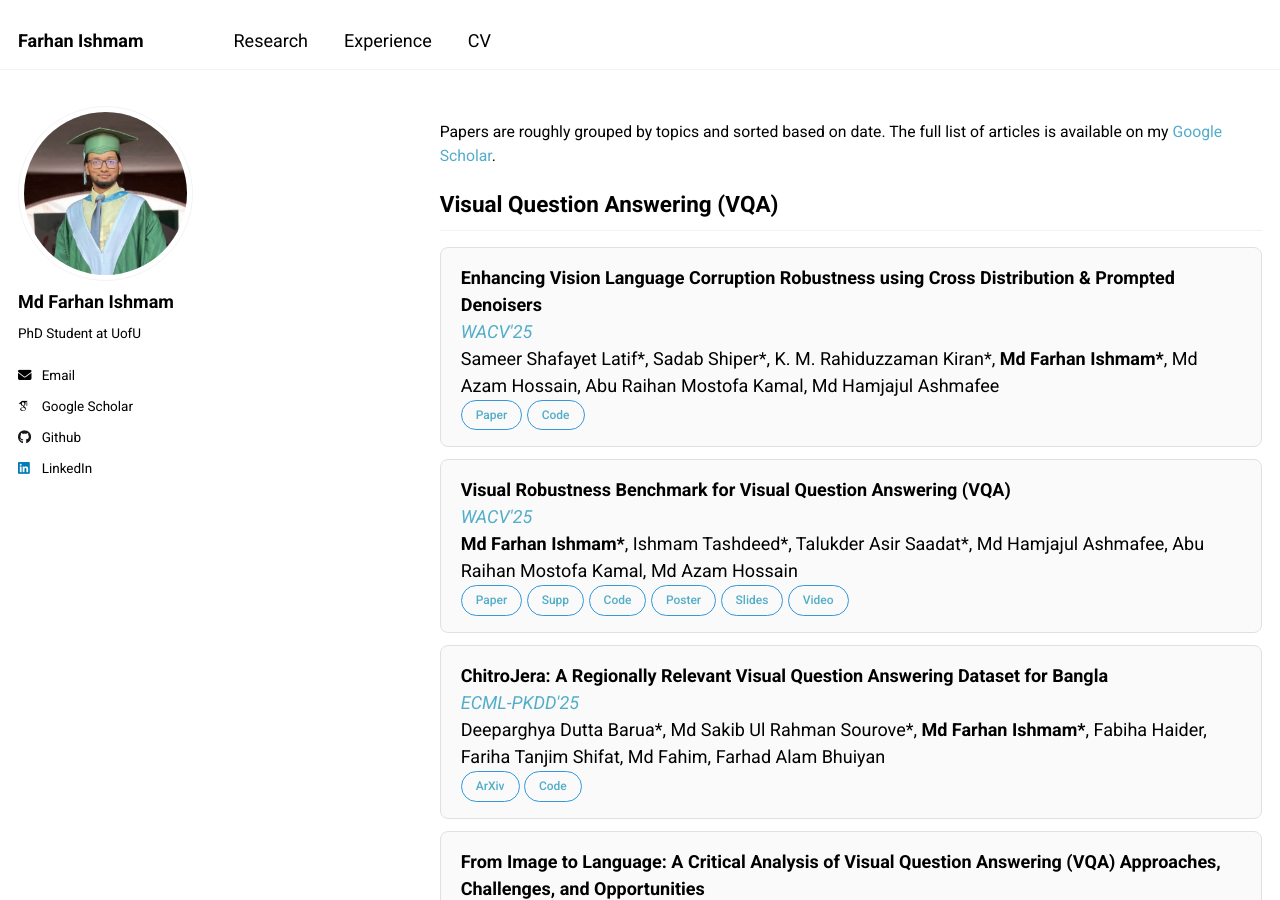
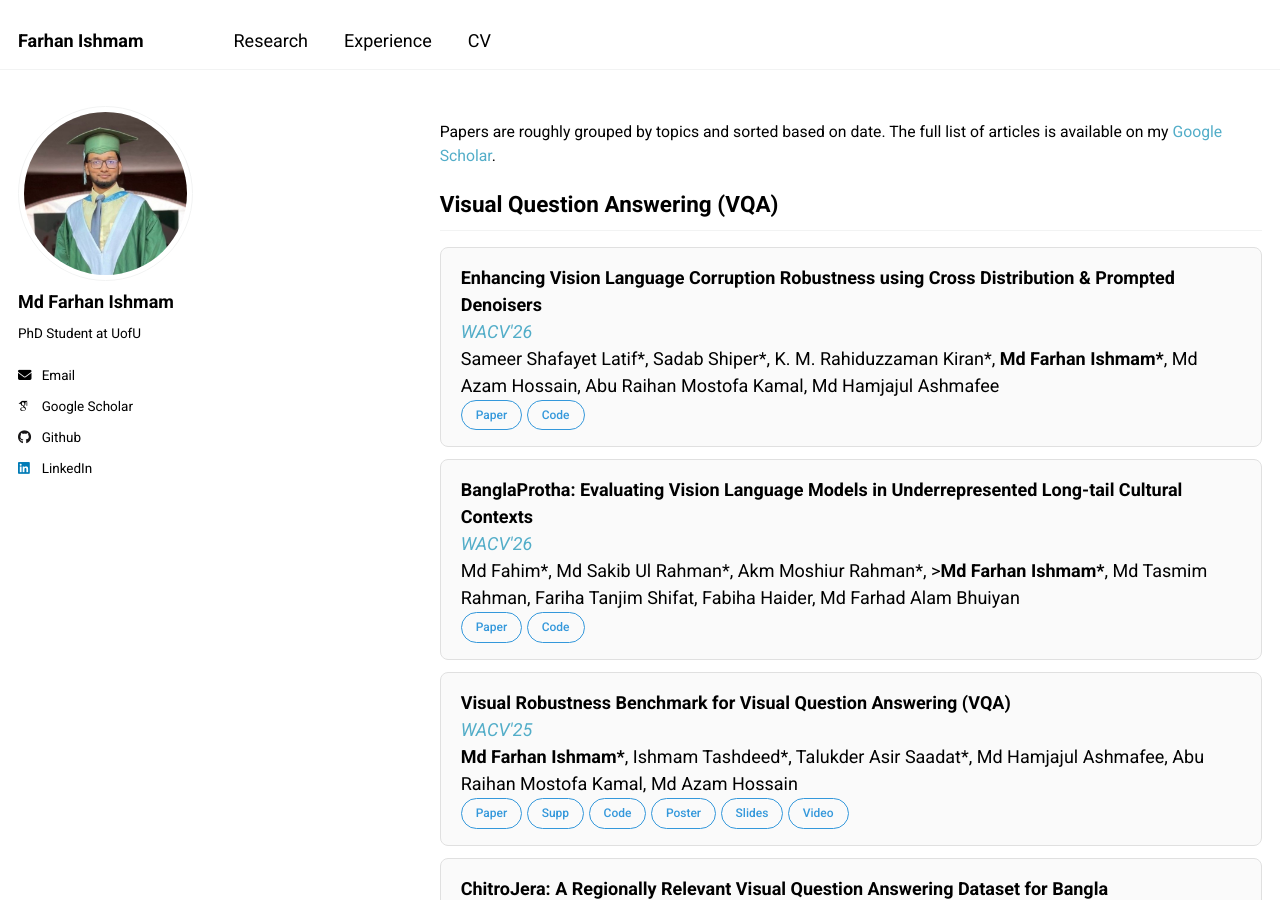
Before and after one commit to farhanishmam/farhanishmam.github.io, a Jekyll site: the page built from _pages/publications.html, in a window 1280 px wide and 900 px high. Built offline with Jekyll 4.4.1, drawn with Linux system fonts in a browser that asks for light colours; some web fonts are replaced.

Commit message:
Update publications.html

```diff
--- a/_pages/publications.html
+++ b/_pages/publications.html
@@ -68,12 +68,22 @@ The full list of articles is available on my <a href="https://scholar.google.com
 
 <div class="section-item">
     <strong>Enhancing Vision Language Corruption Robustness using Cross Distribution & Prompted Denoisers</strong><br>
-    <em><a href="https://wacv2025.thecvf.com/">WACV'25</a></em><br>
+    <em><a href="https://wacv.thecvf.com/">WACV'26</a></em><br>
     Sameer Shafayet Latif*, Sadab Shiper*, K. M. Rahiduzzaman Kiran*, <strong>Md Farhan Ishmam*</strong>, Md Azam Hossain, Abu Raihan Mostofa Kamal, Md Hamjajul Ashmafee<br>
-    <button class="transparent-button" onclick="window.location.href='https://github.com/farhanishmam/VLMDenoising/blob/main/paper/Enhancing%20VL%20Corruption%20Robustness%20with%20Cross%20Distribution%20and%20Prompted%20Denoisers.pdf'"><a href="https://github.com/farhanishmam/VLMDenoising/blob/main/paper/Enhancing%20VL%20Corruption%20Robustness%20with%20Cross%20Distribution%20and%20Prompted%20Denoisers.pdf">Paper</a></button>
-    <button class="transparent-button" onclick="window.location.href='https://github.com/farhanishmam/VLMDenoising'"><a href="https://github.com/farhanishmam/VLMDenoising">Code</a></button>
+    <a class="transparent-button" href="https://github.com/farhanishmam/VLMDenoising/blob/main/paper/Enhancing%20VL%20Corruption%20Robustness%20with%20Cross%20Distribution%20and%20Prompted%20Denoisers.pdf" target="_blank" rel="noopener">Paper</a>
+    <a class="transparent-button" href="https://github.com/farhanishmam/VLMDenoising" target="_blank" rel="noopener">Code</a>
     <!-- <button class="transparent-button" onclick="window.location.href='https://openaccess.thecvf.com/content/WACV2025/supplemental/Ishmam_Visual_Robustness_Benchmark_WACV_2025_supplemental.pdf'"><a href="https://openaccess.thecvf.com/content/WACV2025/supplemental/Ishmam_Visual_Robustness_Benchmark_WACV_2025_supplemental.pdf">Supp</a></button>   -->
   <!-- <button class="transparent-button" onclick="window.location.href='https://github.com/ishmamt/VQA-Visual-Robustness-Benchmark'"><a href="https://github.com/ishmamt/VQA-Visual-Robustness-Benchmark">Code</a></button> -->
+   <!-- <button class="transparent-button" onclick="window.location.href='https://drive.google.com/file/d/1uT4KG9YW7o_VTsYtsaVcf4iAVyktl1e0/view'"><a href="https://drive.google.com/file/d/1uT4KG9YW7o_VTsYtsaVcf4iAVyktl1e0/view">Poster</a></button> -->
+  <!-- <button class="transparent-button" onclick="window.location.href='https://drive.google.com/file/d/17uBXQkbWralJ1le3nU0p1HUJ-nSjRrYf/view'"><a href="https://drive.google.com/file/d/17uBXQkbWralJ1le3nU0p1HUJ-nSjRrYf/view">Slides</a></button> -->
+</div>
+
+<div class="section-item">
+    <strong>BanglaProtha: Evaluating Vision Language Models in Underrepresented Long-tail Cultural Contexts</strong><br>
+    <em><a href="https://wacv.thecvf.com/">WACV'26</a></em><br>
+    Md Fahim*, Md Sakib Ul Rahman*, Akm Moshiur Rahman*, ><strong>Md Farhan Ishmam*</strong>, Md Tasmim Rahman, Fariha Tanjim Shifat, Fabiha Haider, Md Farhad Alam Bhuiyan<br>
+    <a class="transparent-button" href="https://drive.google.com/file/d/1btEw-N8Nvyf8YBwrmRAQ9WQMdah8yUgO/view" target="_blank" rel="noopener">Paper</a>
+    <a class="transparent-button" href="https://github.com/farhanishmam/BanglaProtha" target="_blank" rel="noopener">Code</a>
    <!-- <button class="transparent-button" onclick="window.location.href='https://drive.google.com/file/d/1uT4KG9YW7o_VTsYtsaVcf4iAVyktl1e0/view'"><a href="https://drive.google.com/file/d/1uT4KG9YW7o_VTsYtsaVcf4iAVyktl1e0/view">Poster</a></button> -->
   <!-- <button class="transparent-button" onclick="window.location.href='https://drive.google.com/file/d/17uBXQkbWralJ1le3nU0p1HUJ-nSjRrYf/view'"><a href="https://drive.google.com/file/d/17uBXQkbWralJ1le3nU0p1HUJ-nSjRrYf/view">Slides</a></button> -->
 </div>
@@ -82,28 +92,28 @@ The full list of articles is available on my <a href="https://scholar.google.com
     <strong>Visual Robustness Benchmark for Visual Question Answering (VQA)</strong><br>
     <em><a href="https://wacv2025.thecvf.com/">WACV'25</a></em><br>
     <strong>Md Farhan Ishmam*</strong>, Ishmam Tashdeed*, Talukder Asir Saadat*, Md Hamjajul Ashmafee, Abu Raihan Mostofa Kamal, Md Azam Hossain<br>
-    <button class="transparent-button" onclick="window.location.href='https://openaccess.thecvf.com/content/WACV2025/papers/Ishmam_Visual_Robustness_Benchmark_for_Visual_Question_Answering_VQA_WACV_2025_paper.pdf'"><a href="https://openaccess.thecvf.com/content/WACV2025/papers/Ishmam_Visual_Robustness_Benchmark_for_Visual_Question_Answering_VQA_WACV_2025_paper.pdf">Paper</a></button>
-    <button class="transparent-button" onclick="window.location.href='https://openaccess.thecvf.com/content/WACV2025/supplemental/Ishmam_Visual_Robustness_Benchmark_WACV_2025_supplemental.pdf'"><a href="https://openaccess.thecvf.com/content/WACV2025/supplemental/Ishmam_Visual_Robustness_Benchmark_WACV_2025_supplemental.pdf">Supp</a></button>
-  <button class="transparent-button" onclick="window.location.href='https://github.com/ishmamt/VQA-Visual-Robustness-Benchmark'"><a href="https://github.com/ishmamt/VQA-Visual-Robustness-Benchmark">Code</a></button>
-   <button class="transparent-button" onclick="window.location.href='https://drive.google.com/file/d/1uT4KG9YW7o_VTsYtsaVcf4iAVyktl1e0/view'"><a href="https://drive.google.com/file/d/1uT4KG9YW7o_VTsYtsaVcf4iAVyktl1e0/view">Poster</a></button>
-  <button class="transparent-button" onclick="window.location.href='https://drive.google.com/file/d/17uBXQkbWralJ1le3nU0p1HUJ-nSjRrYf/view'"><a href="https://drive.google.com/file/d/17uBXQkbWralJ1le3nU0p1HUJ-nSjRrYf/view">Slides</a></button>
-  <button class="transparent-button" onclick="window.location.href='https://drive.google.com/file/d/1TZFlTdcHcKIKArEVZmUfWKVzNZRNxZh8/view'"><a href="https://drive.google.com/file/d/1TZFlTdcHcKIKArEVZmUfWKVzNZRNxZh8/view">Video</a></button>
+    <a class="transparent-button" href="https://openaccess.thecvf.com/content/WACV2025/papers/Ishmam_Visual_Robustness_Benchmark_for_Visual_Question_Answering_VQA_WACV_2025_paper.pdf" target="_blank" rel="noopener">Paper</a>
+    <a class="transparent-button" href="https://openaccess.thecvf.com/content/WACV2025/supplemental/Ishmam_Visual_Robustness_Benchmark_WACV_2025_supplemental.pdf" target="_blank" rel="noopener">Supp</a>
+    <a class="transparent-button" href="https://github.com/ishmamt/VQA-Visual-Robustness-Benchmark" target="_blank" rel="noopener">Code</a>
+    <a class="transparent-button" href="https://drive.google.com/file/d/1uT4KG9YW7o_VTsYtsaVcf4iAVyktl1e0/view" target="_blank" rel="noopener">Poster</a>
+    <a class="transparent-button" href="https://drive.google.com/file/d/17uBXQkbWralJ1le3nU0p1HUJ-nSjRrYf/view" target="_blank" rel="noopener">Slides</a>
+    <a class="transparent-button" href="https://drive.google.com/file/d/1TZFlTdcHcKIKArEVZmUfWKVzNZRNxZh8/view" target="_blank" rel="noopener">Video</a>
 </div>
 
 <div class="section-item">
     <strong>ChitroJera: A Regionally Relevant Visual Question Answering Dataset for Bangla</strong><br>
     <em><a href="https://ecmlpkdd.org/2025/">ECML-PKDD'25</a></em><br>
     Deeparghya Dutta Barua*, Md Sakib Ul Rahman Sourove*, <strong>Md Farhan Ishmam*</strong>, Fabiha Haider, Fariha Tanjim Shifat, Md Fahim, Farhad Alam Bhuiyan<br>
-    <button class="transparent-button" onclick="window.location.href='https://arxiv.org/abs/2410.14991'"><a href="https://arxiv.org/abs/2410.14991">ArXiv</a></button>
-    <button class="transparent-button" onclick="window.location.href='https://github.com/farhanishmam/ChitroJera'"><a href="https://github.com/farhanishmam/ChitroJera">Code</a></button>
+    <a class="transparent-button" href="https://arxiv.org/abs/2410.14991" target="_blank" rel="noopener">ArXiv</a>
+    <a class="transparent-button" href="https://github.com/farhanishmam/ChitroJera" target="_blank" rel="noopener">Code</a>
 </div>
 
 <div class="section-item">
     <strong>From Image to Language: A Critical Analysis of Visual Question Answering (VQA) Approaches, Challenges, and Opportunities</strong><br>
     <em><a href="https://www.sciencedirect.com/journal/information-fusion">Information Fusion Journal</a></em> | <em>2024</em><br>
     <strong>Md Farhan Ishmam</strong>, Md Sakib Hossain Shovon, Muhammad Firoz Mridha, Nilanjan Dey<br>
-    <button class="transparent-button" onclick="window.location.href='https://www.sciencedirect.com/science/article/abs/pii/S1566253524000484'"><a href="https://www.sciencedirect.com/science/article/abs/pii/S1566253524000484">Paper</a></button>
-    <button class="transparent-button" onclick="window.location.href='https://arxiv.org/abs/2311.00308'"><a href="https://arxiv.org/abs/2311.00308">ArXiv</a></button>
+    <a class="transparent-button" href="https://www.sciencedirect.com/science/article/abs/pii/S1566253524000484" target="_blank" rel="noopener">Paper</a>
+    <a class="transparent-button" href="https://arxiv.org/abs/2311.00308" target="_blank" rel="noopener">ArXiv</a>
 </div>
 
 <h2 class="section-title">Transliteration and Code-Mixing</h2>
@@ -112,31 +122,31 @@ The full list of articles is available on my <a href="https://scholar.google.com
     <strong>BanglaTLit: A Benchmark Dataset for Back-Transliteration of Romanized Bangla</strong><br>
     <em><a href="https://2024.emnlp.org/">EMNLP'24 Findings</a></em><br>
    Md Fahim*, Fariha Tanjim Shifat*, Fabiha Haider*, Deeparghya Dutta Barua, Md Sakib Ul Rahman Sourove, <strong>Md Farhan Ishmam</strong>, Farhad Alam Bhuiyan<br>
-    <button class="transparent-button" onclick="window.location.href='https://aclanthology.org/2024.findings-emnlp.859.pdf'"><a href="https://aclanthology.org/2024.findings-emnlp.859.pdf">Paper</a></button>
-    <button class="transparent-button" onclick="window.location.href='https://github.com/farhanishmam/BanglaTLit'"><a href="https://github.com/farhanishmam/BanglaTLit">Code</a></button>
-    <button class="transparent-button" onclick="window.location.href='https://huggingface.co/datasets/aplycaebous/BanglaTLit'"><a href="https://huggingface.co/datasets/aplycaebous/BanglaTLit">Dataset</a></button>
-    <button class="transparent-button" onclick="window.location.href='https://drive.google.com/file/d/1o3yzO-N7J2nj04b6pfGSv0WlCcQODW2S/view'"><a href="https://drive.google.com/file/d/1o3yzO-N7J2nj04b6pfGSv0WlCcQODW2S/view">Poster</a></button>
-    <button class="transparent-button" onclick="window.location.href='https://drive.google.com/file/d/1Nv-mRwBcE0U3IbDSUjiAy9XEdaXc5x1P/view'"><a href="https://drive.google.com/file/d/1Nv-mRwBcE0U3IbDSUjiAy9XEdaXc5x1P/view">Slides</a></button>
-    <button class="transparent-button" onclick="window.location.href='https://drive.google.com/file/d/1MUZYADGQQl8OA9Z3BYTBJz96cE8p8C1D/view'"><a href="https://drive.google.com/file/d/1MUZYADGQQl8OA9Z3BYTBJz96cE8p8C1D/view">Video</a></button>
+    <a class="transparent-button" href="https://aclanthology.org/2024.findings-emnlp.859.pdf" target="_blank" rel="noopener">Paper</a>
+    <a class="transparent-button" href="https://github.com/farhanishmam/BanglaTLit" target="_blank" rel="noopener">Code</a>
+    <a class="transparent-button" href="https://huggingface.co/datasets/aplycaebous/BanglaTLit" target="_blank" rel="noopener">Dataset</a>
+    <a class="transparent-button" href="https://drive.google.com/file/d/1o3yzO-N7J2nj04b6pfGSv0WlCcQODW2S/view" target="_blank" rel="noopener">Poster</a>
+    <a class="transparent-button" href="https://drive.google.com/file/d/1Nv-mRwBcE0U3IbDSUjiAy9XEdaXc5x1P/view" target="_blank" rel="noopener">Slides</a>
+    <a class="transparent-button" href="https://drive.google.com/file/d/1MUZYADGQQl8OA9Z3BYTBJz96cE8p8C1D/view" target="_blank" rel="noopener">Video</a>
 </div>
 
 <div class="section-item">
     <strong>BanTH: A Multi-label Hate Speech Detection Dataset for Transliterated Bangla</strong><br>
     <em><a href="https://2025.naacl.org/">NAACL'25 Findings</a></em><br>
     Fabiha Haider*, Fariha Tanjim Shifat*, <strong>Md Farhan Ishmam*</strong>, Deeparghya Dutta Barua, Md Sakib Ul Rahman Sourove, Md Fahim, Farhad Alam Bhuiyan<br>
-    <button class="transparent-button" onclick="window.location.href='https://arxiv.org/abs/2410.13281'"><a href="https://arxiv.org/abs/2410.13281">ArVix</a></button>
-    <button class="transparent-button" onclick="window.location.href='https://github.com/farhanishmam/BanTH'"><a href="https://github.com/farhanishmam/BanTH">Code</a></button>
+    <a class="transparent-button" href="https://arxiv.org/abs/2410.13281" target="_blank" rel="noopener">ArVix</a>
+    <a class="transparent-button" href="https://github.com/farhanishmam/BanTH" target="_blank" rel="noopener">Code</a>
 </div>
 
 <div class="section-item">
     <strong>BnSentMix: A Diverse Bengali-English Code-Mixed Dataset for Sentiment Analysis</strong><br>
     <em><a href="https://loreslm.github.io/">LoResLM@COLING'25</a></em><br>
     Sadia Alam, <strong>Md Farhan Ishmam</strong>, Navid Hasin Alvee, Md Shahnewaz Siddique, Md Azam Hossain, Abu Raihan Mostofa Kamal<br>
-    <button class="transparent-button" onclick="window.location.href='https://aclanthology.org/2025.loreslm-1.4.pdf'"><a href="https://aclanthology.org/2025.loreslm-1.4.pdf">Paper</a></button>
-    <button class="transparent-button" onclick="window.location.href='https://github.com/Nishita2000/BnSentMix'"><a href="https://github.com/Nishita2000/BnSentMix">Code</a></button>
-    <button class="transparent-button" onclick="window.location.href='https://huggingface.co/datasets/aplycaebous/BnSentMix'"><a href="https://huggingface.co/datasets/aplycaebous/BnSentMix">Dataset</a></button>
-    <button class="transparent-button" onclick="window.location.href='https://drive.google.com/file/d/12OeZDEZJUVym39iVnE4BLdGFss9HP9SO/view'"><a href="https://drive.google.com/file/d/12OeZDEZJUVym39iVnE4BLdGFss9HP9SO/view">Poster</a></button>
-    <button class="transparent-button" onclick="window.location.href='https://drive.google.com/file/d/1Hn8a6jutymAhXzBIHhpWnZyf8M5upqLl/view'"><a href="https://drive.google.com/file/d/1Hn8a6jutymAhXzBIHhpWnZyf8M5upqLl/view">Slides</a></button>
+    <a class="transparent-button" href="https://aclanthology.org/2025.loreslm-1.4.pdf" target="_blank" rel="noopener">Paper</a>
+    <a class="transparent-button" href="https://github.com/Nishita2000/BnSentMix" target="_blank" rel="noopener">Code</a>
+    <a class="transparent-button" href="https://huggingface.co/datasets/aplycaebous/BnSentMix" target="_blank" rel="noopener">Dataset</a>
+    <a class="transparent-button" href="https://drive.google.com/file/d/12OeZDEZJUVym39iVnE4BLdGFss9HP9SO/view" target="_blank" rel="noopener">Poster</a>
+    <a class="transparent-button" href="https://drive.google.com/file/d/1Hn8a6jutymAhXzBIHhpWnZyf8M5upqLl/view" target="_blank" rel="noopener">Slides</a>
 </div>
 
 <h2 class="section-title">Harmful Content</h2>
@@ -144,16 +154,16 @@ The full list of articles is available on my <a href="https://scholar.google.com
     <strong>Penta NLP at EXIST 2024 Task 1–3: Sexism Identification, Source Intention, Sexism Categorization In Tweets</strong><br>
     <em><a href="http://nlp.uned.es/exist2024/">EXIST@CLEF'24</a></em><br>
     Fariha Tanjim Shifat, Fabiha Haider, Md Sakib Ul Rahman Sourove, Deeparghya Dutta Barua, <strong>Md Farhan Ishmam</strong>, Md Fahim, Farhad Alam Bhuiyan<br>
-    <button class="transparent-button" onclick="window.location.href='https://ceur-ws.org/Vol-3740/paper-114.pdf'"><a href="https://ceur-ws.org/Vol-3740/paper-114.pdf">Paper</a></button>
-    <button class="transparent-button" onclick="window.location.href='https://github.com/farhanishmam/Penta-Exist-2024'"><a href="https://github.com/farhanishmam/Penta-Exist-2024">Code</a></button>
+    <a class="transparent-button" href="https://ceur-ws.org/Vol-3740/paper-114.pdf" target="_blank" rel="noopener">Paper</a>
+    <a class="transparent-button" href="https://github.com/farhanishmam/Penta-Exist-2024" target="_blank" rel="noopener">Code</a>
 </div>
 
 <div class="section-item">
     <strong>Penta ML at EXIST 2024: Tagging Sexism in Online Multimodal Content With Attention-enhanced Modal Context</strong><br>
     <em><a href="http://nlp.uned.es/exist2024/">EXIST@CLEF'24</a></em><br>
     Deeparghya Dutta Barua, Md Sakib Ul Rahman Sourove, Fabiha Haider, Fariha Tanjim Shifat, <strong>Md Farhan Ishmam</strong>, Md Fahim, Farhad Alam Bhuiyan<br>
-    <button class="transparent-button" onclick="window.location.href='https://ceur-ws.org/Vol-3740/paper-90.pdf'"><a href="https://ceur-ws.org/Vol-3740/paper-90.pdf">Paper</a></button>
-    <button class="transparent-button" onclick="window.location.href='https://github.com/farhanishmam/Penta-Exist-2024'"><a href="https://github.com/farhanishmam/Penta-Exist-2024">Code</a></button>
+    <a class="transparent-button" href="https://ceur-ws.org/Vol-3740/paper-90.pdf" target="_blank" rel="noopener">Paper</a>
+    <a class="transparent-button" href="https://github.com/farhanishmam/Penta-Exist-2024" target="_blank" rel="noopener">Code</a>
 </div>
 
 <h2 class="section-title">General Text Classification</h2>
@@ -161,8 +171,8 @@ The full list of articles is available on my <a href="https://scholar.google.com
     <strong>FourierKAN outperforms MLP on Text Classification Head Fine-tuning</strong><br>
     <em><a href=" https://sites.google.com/view/neurips2024-ftw/home">FITML@NeurIPS'24</a></em><br>
     Abdullah Al Imran*, <strong>Md Farhan Ishmam*</strong><br>
-    <button class="transparent-button" onclick="window.location.href='https://openreview.net/forum?id=xqNDuVxThU'"><a href="https://openreview.net/forum?id=xqNDuVxThU">Paper</a></button>
-    <button class="transparent-button" onclick="window.location.href='https://github.com/abdalimran/FR-KAN-Text-Classification'"><a href="https://github.com/abdalimran/FR-KAN-Text-Classification">Code</a></button>
+    <a class="transparent-button" href="https://openreview.net/forum?id=xqNDuVxThU" target="_blank" rel="noopener">Paper</a>
+    <a class="transparent-button" href="https://github.com/abdalimran/FR-KAN-Text-Classification" target="_blank" rel="noopener">Code</a>
 </div>
 
 
```
